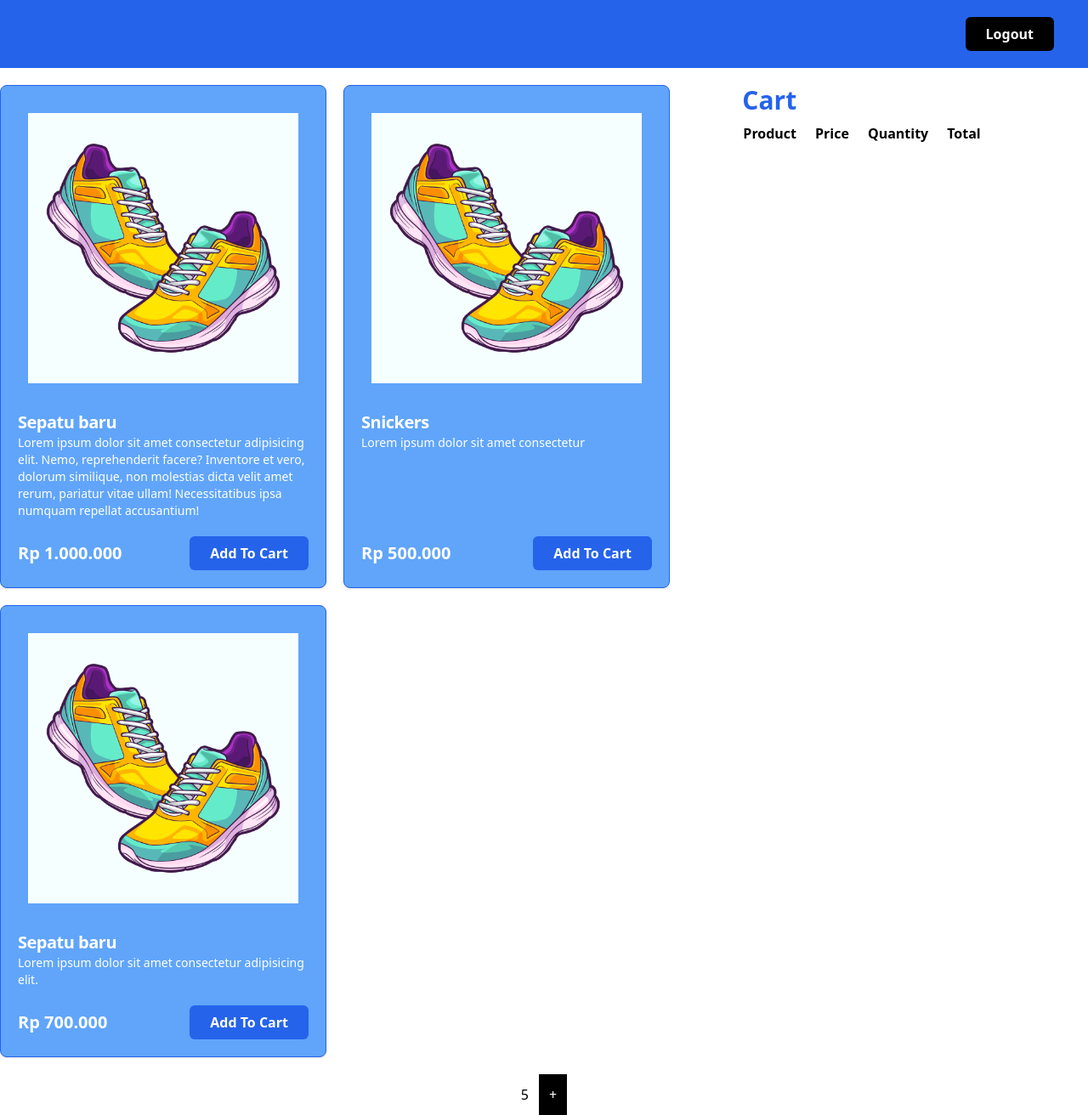
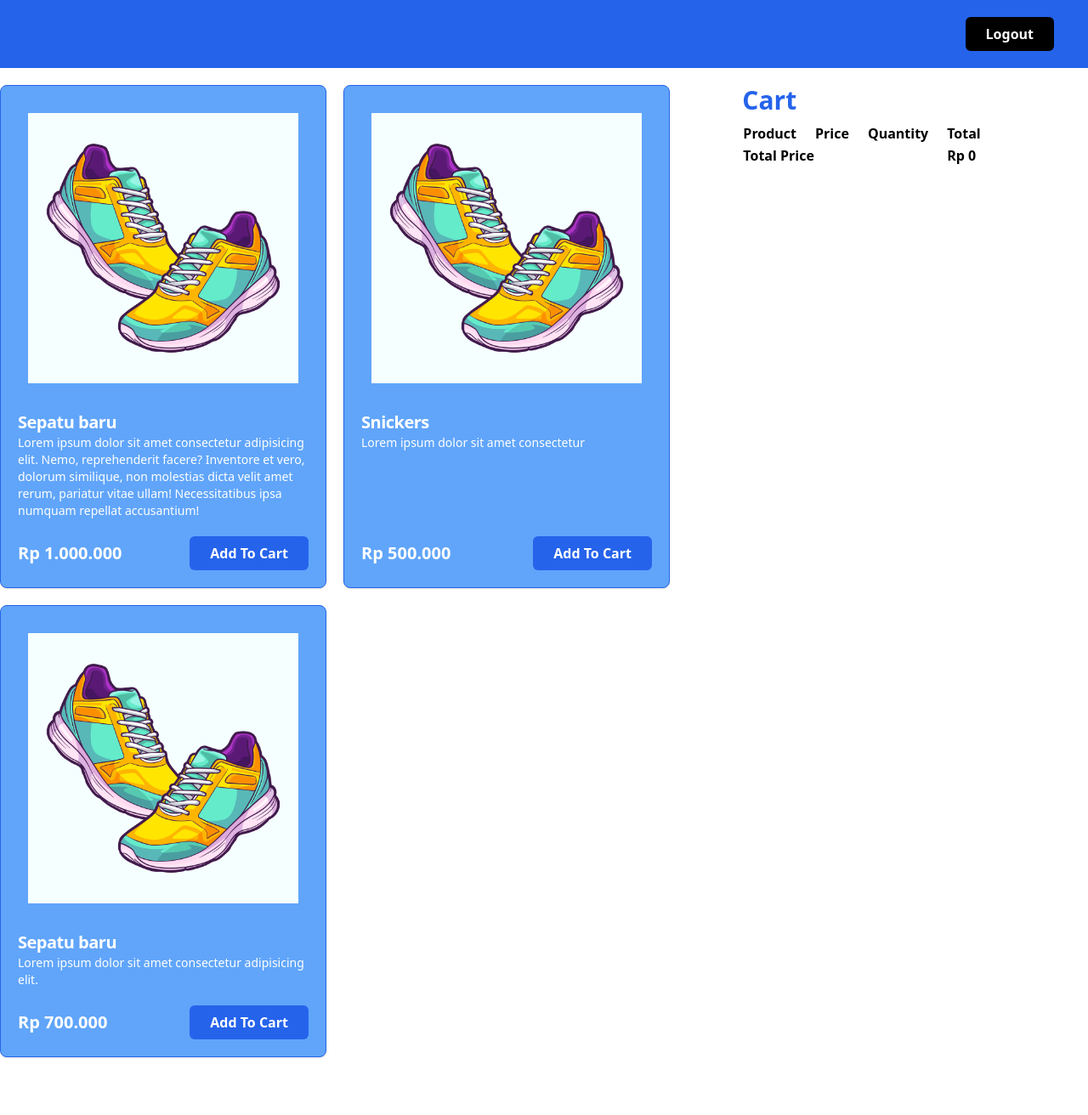
Before and after one commit to ubaydillah1/KANG-AVIP, a React (Vite) app: page /product in a window 1280 px wide. Shown: the whole page at 85% size. After the commit the page ends 1264 px from the top, so only its background shows below. Built offline with nearby package versions, Linux system fonts and the light colour scheme.

Commit message:
useEffect

```diff
--- a/src/pages/product.jsx
+++ b/src/pages/product.jsx
@@ -1,7 +1,6 @@
 import Button from "../components/Elements/Button";
 import CardProduct from "../components/Fragments/CardProduct";
-import { useState } from "react";
-import Counter from "../components/Fragments/Counter";
+import { useEffect, useState } from "react";
 
 const products = [
   {
@@ -32,6 +31,23 @@
 
 const ProductPage = () => {
   const [cart, setCart] = useState([]);
+  const [totalPrice, setTotalPrice] = useState(0);
+  useEffect(() => {
+    setCart(JSON.parse(localStorage.getItem("cart")) || []);
+  }, []);
+
+  useEffect(() => {
+    if (cart.length > 0) {
+      const sum = cart.reduce((acc, item) => {
+        const product = products.find((product) => product.id === item.id);
+
+        return acc + product.price * item.quantity;
+      }, 0);
+
+      setTotalPrice(sum);
+      localStorage.setItem("cart", JSON.stringify(cart));
+    }
+  }, [cart]);
 
   const handleLogout = () => {
     localStorage.removeItem("email");
@@ -118,12 +134,23 @@
                   </tr>
                 );
               })}
+              <tr>
+                <td colSpan={3}>
+                  <b>Total Price</b>
+                </td>
+                <td>
+                  <b>
+                    Rp{" "}
+                    {totalPrice.toLocaleString("id-ID", {
+                      styles: "currency",
+                      currency: "IDR",
+                    })}
+                  </b>
+                </td>
+              </tr>
             </tbody>
           </table>
         </div>
-      </div>
-      <div>
-        <Counter />
       </div>
     </>
   );
```
